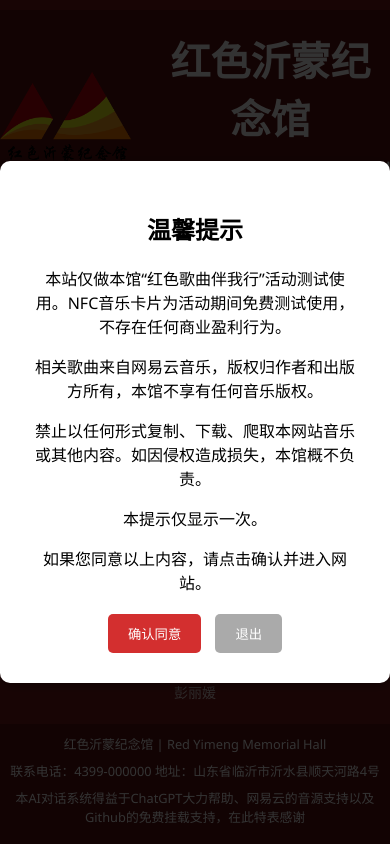
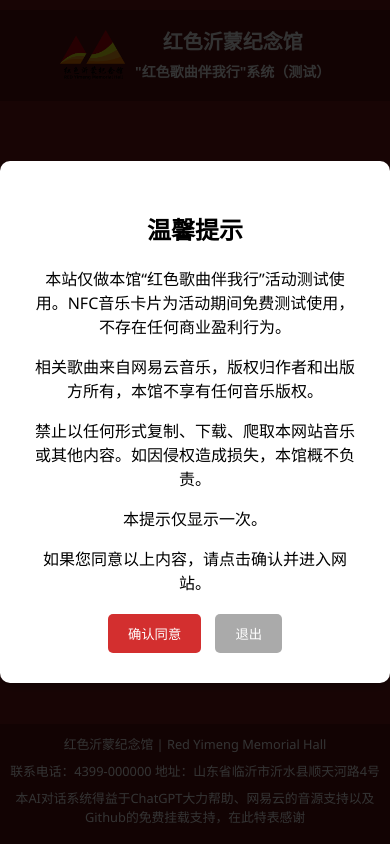
Before and after one commit to NgChin/red-yimeng-songs, a plain HTML site: page index.html in a window 390 px wide. Drawn offline with Linux system fonts and the light colour scheme; no server answers.

Commit message:
index.html

```diff
--- a/index.html
+++ b/index.html
@@ -222,10 +222,29 @@
 
    @media (max-width: 767px) {
   h1 {
-    font-size: 20px; /* 或者你想要的更小尺寸 */
+    font-size: 16px; /* 或者你想要的更小尺寸 */
     text-align: center;
-    margin: 10px 0;
+    margin: 10px 5px;
+	  display: flex;
   }
+
+	   #logo {
+		   height: 50px;
+		   margin-right: 10px;
+	   }
+
+	   .main-title {
+		   font-size: 20px;
+		   font-weight: bold;
+	   line-height: 1.2em;
+		   margin: 0;
+	   }
+
+	   .sub-title {
+		   font-size: 14px;
+		   margon-top: 4px;
+	   line-height: 1.2em;
+	   }
 
   /* 设置主内容垂直排列、居中 */
   .wrapper {
```
